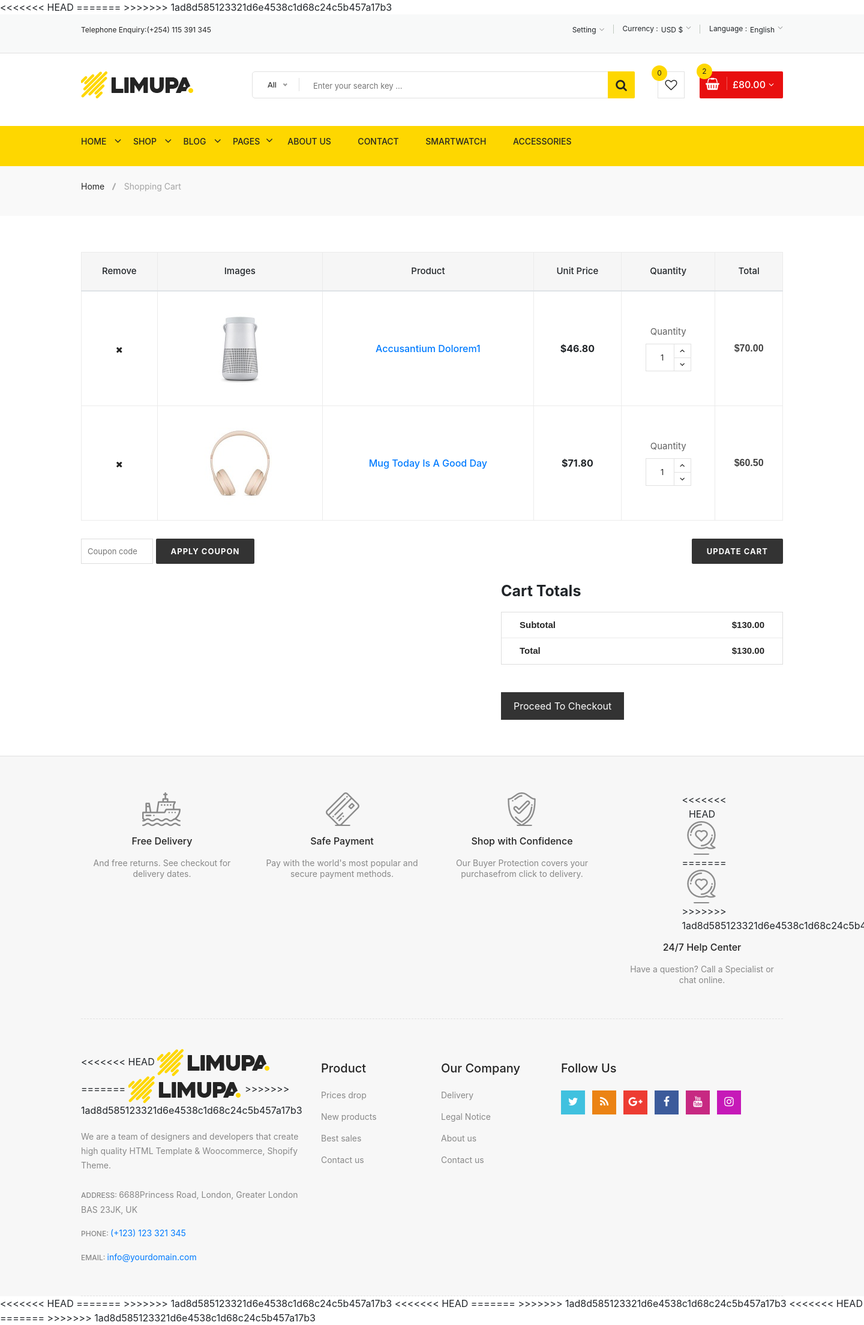
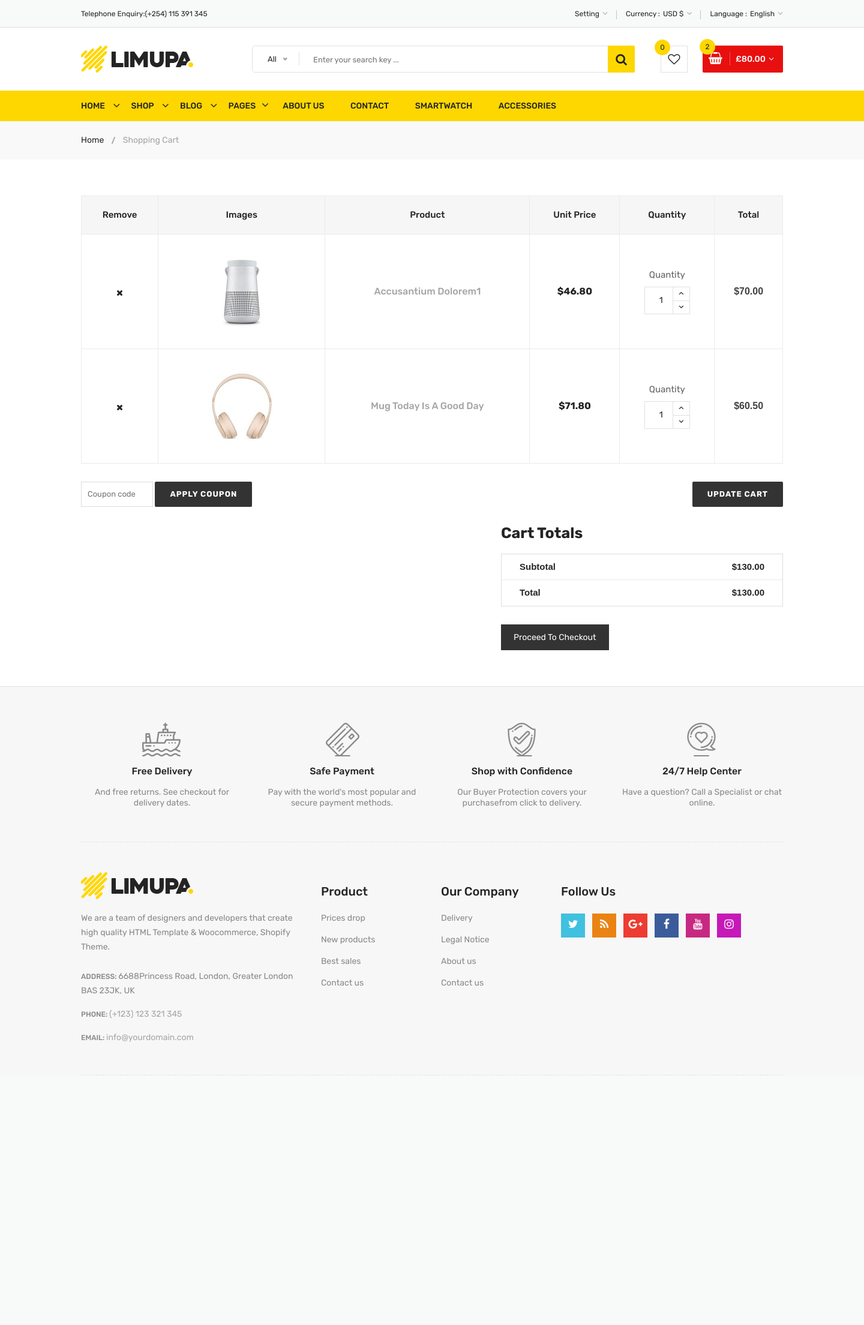
Before and after one commit to Cyro202/Ecommerce_Bootcamp, a Django app: page /shopping-cart/ in a window 1440 px wide; the page is wider, and only the part inside the window is pictured. Shown: that part at 60% size. After the commit the page ends 1793 px from the top of that part, so only its background shows below. Run offline with Django 5.2, Linux system fonts and the light colour scheme; some libraries are stand-ins or nearby versions.

Commit message:
Update shoppingcart.html

```diff
--- a/onlineStore/templates/shoppingcart.html
+++ b/onlineStore/templates/shoppingcart.html
@@ -11,7 +11,6 @@
         <meta name="description" content="">
         <meta name="viewport" content="width=device-width, initial-scale=1">
         <!-- Favicon -->
-<<<<<<< HEAD
         <link rel="shortcut icon" type="image/x-icon" href="{% static 'images/favicon.png' %}">
         <!-- Material Design Iconic Font-V2.2.0 -->
         <link rel="stylesheet" href="{% static 'css/material-design-iconic-font.min.css ' %}">
@@ -45,42 +44,6 @@
         <link rel="stylesheet" href="{% static 'css/responsive.css' %}">
         <!-- Modernizr js -->
         <script src="{% static 'js/vendor/modernizr-2.8.3.min.js' %}"></script>
-=======
-        <link rel="shortcut icon" type="image/x-icon" href='{% static "images/favicon.png" %}'>
-        <!-- Material Design Iconic Font-V2.2.0 -->
-        <link rel="stylesheet" href='{% static "css/material-design-iconic-font.min.css" %}'>
-        <!-- Font Awesome -->
-        <link rel="stylesheet" href='{% static "css/font-awesome.min.css" %}'>
-        <!-- Font Awesome Stars-->
-        <link rel="stylesheet" href='{% static "css/fontawesome-stars.css" %}'>
-        <!-- Meanmenu CSS -->
-        <link rel="stylesheet" href='{% static "css/meanmenu.css" %}'>
-        <!-- owl carousel CSS -->
-        <link rel="stylesheet" href='{% static "css/owl.carousel.min.css" %}'>
-        <!-- Slick Carousel CSS -->
-        <link rel="stylesheet" href='{% static "css/slick.css" %}'>
-        <!-- Animate CSS -->
-        <link rel="stylesheet" href='{% static "css/animate.css" %}'>
-        <!-- Jquery-ui CSS -->
-        <link rel="stylesheet" href='{% static "css/jquery-ui.min.css" %}'>
-        <!-- Venobox CSS -->
-        <link rel="stylesheet" href='{% static "css/venobox.css" %}'>
-
-        <!-- Nice Select CSS -->
-        <link rel="stylesheet" href='{% static "css/nice-select.css" %}'>
-        <!-- Magnific Popup CSS -->
-        <link rel="stylesheet" href='{% static "css/magnific-popup.css" %}'>
-        <!-- Bootstrap V4.1.3 Fremwork CSS -->
-        <link rel="stylesheet" href='{% static "css/bootstrap.min.css" %}'>
-        <!-- Helper CSS -->
-        <link rel="stylesheet" href='{% static "css/helper.css" %}'>
-        <!-- Main Style CSS -->
-        <link rel="stylesheet" href='{% static "style.css" %}'>
-        <!-- Responsive CSS -->
-        <link rel="stylesheet" href='{% static "css/responsive.css" %}'>
-        <!-- Modernizr js -->
-        <script src='{% static "js/vendor/modernizr-2.8.3.min.js" %}'></script>
->>>>>>> 1ad8d585123321d6e4538c1d68c24c5b457a17b3
     </head>
         <!-- Begin Body Wrapper -->
         <body>
@@ -604,11 +567,7 @@
                                 <div class="col-lg-3 col-md-6 col-sm-6 pb-xs-30">
                                     <div class="li-shipping-inner-box">
                                         <div class="shipping-icon">
-<<<<<<< HEAD
                                             <img src= '{% static "images/shipping-icon/4.png" %}' alt="Shipping Icon">
-=======
-                                            <img src='{% static "images/shipping-icon/4.png" %}' alt="Shipping Icon">
->>>>>>> 1ad8d585123321d6e4538c1d68c24c5b457a17b3
                                         </div>
                                         <div class="shipping-text">
                                             <h2>24/7 Help Center</h2>
@@ -631,11 +590,7 @@
                                 <!-- Begin Footer Logo Area -->
                                 <div class="col-lg-4 col-md-6">
                                     <div class="footer-logo">
-<<<<<<< HEAD
                                         <img src= '{% static "images/menu/logo/1.jpg" %}' alt="Footer Logo">
-=======
-                                        <img src='{% static "images/menu/logo/1.jpg" %}' alt="Footer Logo">
->>>>>>> 1ad8d585123321d6e4538c1d68c24c5b457a17b3
                                         <p class="info">
                                             We are a team of designers and developers that create high quality HTML Template & Woocommerce, Shopify Theme.
                                         </p>
@@ -823,11 +778,7 @@
                                 <!-- Begin Footer Payment Area -->
                                 <div class="copyright text-center">
                                     <a href="#">
-<<<<<<< HEAD
                                         <img src= '{% static "images/payment/1.png"  %}' alt="">
-=======
-                                        <img src='{% static "images/payment/1.png" %}' alt="">
->>>>>>> 1ad8d585123321d6e4538c1d68c24c5b457a17b3
                                     </a>
                                 </div>
                             </div>
@@ -845,15 +796,9 @@
         <!-- Bootstrap V4.1.3 Fremwork js -->
         <script src='{% static "js/bootstrap.min.js" %}'></script>
         <!-- Ajax Mail js -->
-<<<<<<< HEAD
         <script src= '{% static "js/ajax-mail.js" %}'></script>
         <!-- Meanmenu js -->
         <script src= '{% static "js/jquery.meanmenu.min.js" %}'></script>
-=======
-        <script src='{% static "js/ajax-mail.js" %}'></script>
-        <!-- Meanmenu js -->
-        <script src='{% static "js/jquery.meanmenu.min.js" %}'></script>
->>>>>>> 1ad8d585123321d6e4538c1d68c24c5b457a17b3
         <!-- Wow.min js -->
         <script src='{% static "js/wow.min.js" %}'></script>
         <!-- Slick Carousel js -->
@@ -865,11 +810,7 @@
         <!-- Isotope js -->
         <script src='{% static "js/isotope.pkgd.min.js" %}'></script>
         <!-- Imagesloaded js -->
-<<<<<<< HEAD
         <script src= '{% static "js/imagesloaded.pkgd.min.js" %}'></script>
-=======
-        <script src='{% static "js/imagesloaded.pkgd.min.js" %}'></script>
->>>>>>> 1ad8d585123321d6e4538c1d68c24c5b457a17b3
         <!-- Mixitup js -->
         <script src='{% static "js/jquery.mixitup.min.js" %}'></script>
         <!-- Countdown -->
@@ -892,11 +833,5 @@
         <script src='{% static "js/main.js" %}'></script>
     </body>
 
-<<<<<<< HEAD
 <!-- index30:23-->
 </html>
-=======
-<!-- shopping-cart31:32-->
-</html>
-
->>>>>>> 1ad8d585123321d6e4538c1d68c24c5b457a17b3
```
